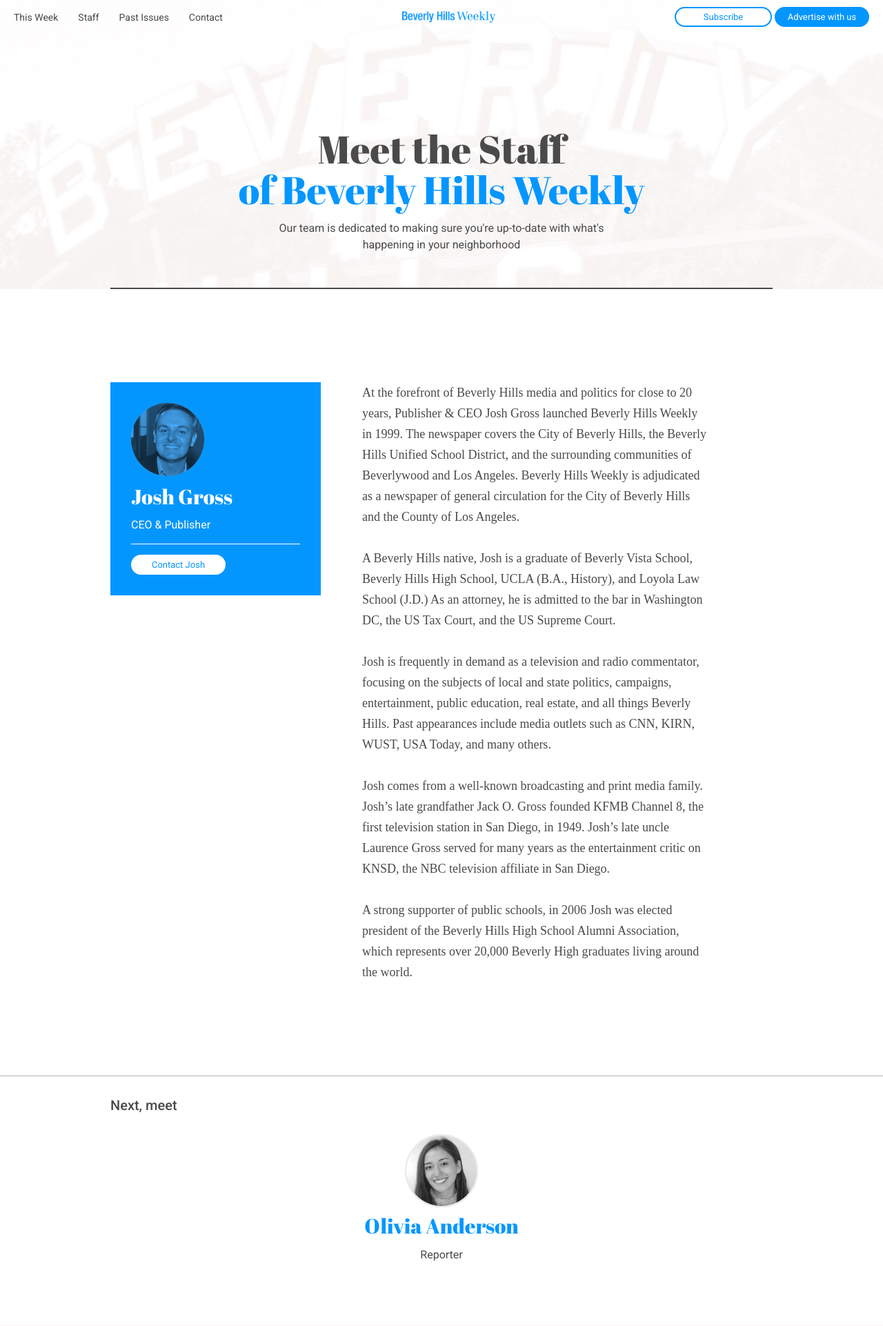
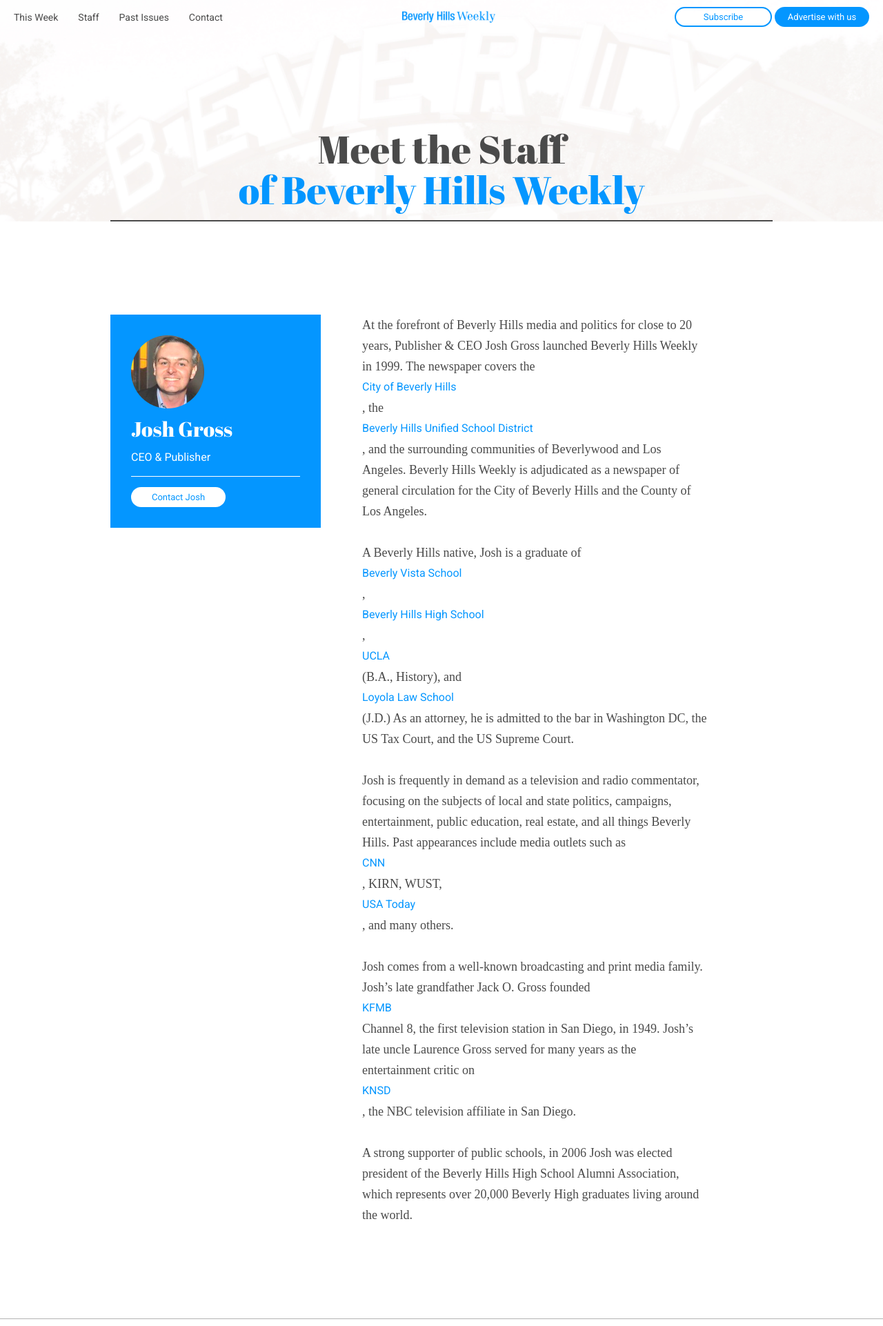
Before and after one commit to kentuckyGentleman/BHWeekly.github.io, a PHP site: page /joshgross.php in a window 1280 px wide. Shown: the top 1922 px of the page at 69% size. Run offline with PHP 8.4, Linux system fonts and the light colour scheme; some libraries are stand-ins or nearby versions; some web fonts are replaced.

Commit message:
Body copy link styles set, links added to Josh Gross's page, all Subheaders removed from top of page, current link style set for homepage

```diff
--- a/advertise.php
+++ b/advertise.php
@@ -9,9 +9,6 @@
 				<img src="img/logo/bhWeekly_horizontal.png">
 			</div>
 			<h1>Reach thousands of people<br><span class="sectionHeaderBlue">every week.</span></h1>
-			<h3>
-				Since 1999, businesses throughout Los Angeles have turned to Beverly Hills Weekly to reach new customers.
-			</h3>
 			<div class="hrHeavy"></div>
 		</div>
 	</div>
--- a/contact.php
+++ b/contact.php
@@ -9,9 +9,6 @@
 				<img src="img/logo/bhWeekly_horizontal.png">
 			</div>
 			<h1 class="contactHeadline">Contact us,<br><span class="sectionHeaderBlue">tips and feedback</span></h1>
-			<!-- <h3>
-				Tell us what’s on your mind and what’s going on in your neighborhood.
-			</h3> -->
 			<div class="hrHeavy"></div>
 		</div>
 	</div>
--- a/index.php
+++ b/index.php
@@ -20,7 +20,7 @@
 	<div class="navItems">
 	   	<div class="navItemsHolder">
 	   		<ul>
-	   	      <li><a class='navLinkOverlay' href="index.php">This Week</a></li>
+	   	      <li><a class='navLinkOverlay linkCurrent' href="index.php">This Week</a></li>
 	   	      <li><a class='navLinkOverlay' href="staff.php">Staff</a></li>
 	   	      <li><a class='navLinkOverlay' href="pastissues.php">Past Issues</a></li>
 	   	      <li><a class='navLinkOverlay' href="contact.php">Contact</a></li>
--- a/joshgross.php
+++ b/joshgross.php
@@ -9,9 +9,6 @@
 				<img src="img/logo/bhWeekly_horizontal.png">
 			</div>
 			<h1>Meet the Staff<br><span class="sectionHeaderBlue">of Beverly Hills Weekly</span></h1>
-			<h3>
-				Our team is dedicated to making sure you're up-to-date with what's happening in your neighborhood
-			</h3>
 			<div class="hrHeavy"></div>
 		</div>
 	</div>
@@ -20,22 +17,22 @@
 <div class="container">
 	<div class="indStaffContainer group">
 		<div class="indStaffHeader">
-			<img class="staffPortrait" src="img/staff/grossPortrait.png">
+			<img class="staffPortrait" src="img/staff/grossPortrait_color.png">
 			<h1>Josh Gross</h1>
-			<h3>CEO & Publisher</h3>
+			<h3>CEO &amp; Publisher</h3>
 			<div class="hrLight"></div>
 			<a class="button buttonStaffInd" href="mailto:josh@bhweekly.com">Contact Josh</a>
 		</div>
 
 		<div class="staffBio">
 			<p>
-				At the forefront of Beverly Hills media and politics for close to 20 years, Publisher & CEO Josh Gross launched Beverly Hills Weekly in 1999.  The newspaper covers the City of Beverly Hills, the Beverly Hills Unified School District, and the surrounding communities of Beverlywood and Los Angeles.  Beverly Hills Weekly is adjudicated as a newspaper of general circulation for the City of Beverly Hills and the County of Los Angeles.
+				At the forefront of Beverly Hills media and politics for close to 20 years, Publisher &amp; CEO Josh Gross launched Beverly Hills Weekly in 1999.  The newspaper covers the <a class="textLink" href="http://www.beverlyhills.org/" target="_blank">City of Beverly Hills</a>, the <a class="textLink" href="http://www.bhusd.org/" target="_blank">Beverly Hills Unified School District</a>, and the surrounding communities of Beverlywood and Los Angeles.  Beverly Hills Weekly is adjudicated as a newspaper of general circulation for the City of Beverly Hills and the County of Los Angeles.
 				<br><br>
-				A Beverly Hills native, Josh is a graduate of Beverly Vista School, Beverly Hills High School, UCLA (B.A., History), and Loyola Law School (J.D.)  As an attorney, he is admitted to the bar in Washington DC, the US Tax Court, and the US Supreme Court.
+				A Beverly Hills native, Josh is a graduate of <a class="textLink" href="http://bv.bhusd.org/" target="_blank">Beverly Vista School</a>, <a class="textLink" href="http://bhhs.bhusd.org/" target="_blank">Beverly Hills High School</a>, <a class="textLink" href="http://www.ucla.edu/" target="_blank">UCLA</a> (B.A., History), and <a class="textLink" href="http://www.lls.edu/" target="_blank">Loyola Law School</a> (J.D.)  As an attorney, he is admitted to the bar in Washington DC, the US Tax Court, and the US Supreme Court.
 				<br><br>
-				Josh is frequently in demand as a television and radio commentator, focusing on the subjects of local and state politics, campaigns, entertainment, public education, real estate, and all things Beverly Hills.  Past appearances include media outlets such as CNN, KIRN, WUST, USA Today, and many others.
+				Josh is frequently in demand as a television and radio commentator, focusing on the subjects of local and state politics, campaigns, entertainment, public education, real estate, and all things Beverly Hills.  Past appearances include media outlets such as <a class="textLink" href="http://www.cnn.com/" target="_blank">CNN</a>, KIRN, WUST, <a class="textLink" href="https://www.usatoday.com/" target="_blank">USA Today</a>, and many others.
 				<br><br>
-				Josh comes from a well-known broadcasting and print media family.  Josh’s late grandfather Jack O. Gross founded KFMB Channel 8, the first television station in San Diego, in 1949.  Josh’s late uncle Laurence Gross served for many years as the entertainment critic on KNSD, the NBC television affiliate in San Diego.
+				Josh comes from a well-known broadcasting and print media family.  Josh’s late grandfather Jack O. Gross founded <a class="textLink" href="http://www.cbs8.com/" target="_blank">KFMB</a> Channel 8, the first television station in San Diego, in 1949.  Josh’s late uncle Laurence Gross served for many years as the entertainment critic on <a class="textLink" href="http://www.nbcsandiego.com/" target="_blank">KNSD</a>, the NBC television affiliate in San Diego.
 				<br><br>
 				A strong supporter of public schools, in 2006 Josh was elected president of the Beverly Hills High School Alumni Association, which represents over 20,000 Beverly High graduates living around the world.
 			</p>
@@ -43,7 +40,7 @@
 	</div>
 </div>
 
-<a href="stevenherbert.php" class="meetNext">
+<a href="oliviaanderson.php" class="meetNext">
 	<div class="container">
 		<h2>Next, meet</h2>
 			<div class="meetNextPerson">
--- a/pastissues.php
+++ b/pastissues.php
@@ -11,10 +11,6 @@
 				<img src="img/logo/bhWeekly_horizontal.png">
 			</div>
 			<h1>Read Past Issues of <span class="sectionHeaderBlue">Beverly Hills Weekly</span></h1>
-			<h3>
-				We’ve covered everything Beverly Hills since 1999.
-Relive important moments or get your dose of nostalgia.
-			</h3>
 			<div class="hrHeavy"></div>
 		</div>
 	</div>
--- a/staff.php
+++ b/staff.php
@@ -9,9 +9,6 @@
 				<img src="img/logo/bhWeekly_horizontal.png">
 			</div>
 			<h1>Meet the Staff of<br><span class="sectionHeaderBlue">Beverly Hills Weekly</span></h1>
-			<h3>
-				Our team is dedicated to making sure you're up-to-date with what's happening in your neighborhood.
-			</h3>
 			<div class="hrHeavy"></div>
 		</div>
 	</div>
@@ -19,10 +16,9 @@
 
 <div class="container">
 	<div class="staffMembers">
-		<!-- <h2 class="staffHeader">Your Neighborhood Team</h2> -->
 		<div class="staffInd">
 			<img class="staffPortrait" src="img/staff/grossPortrait_bw.png">
-			<h2>CEO & Publisher</h2>
+			<h2>CEO &amp; Publisher</h2>
 			<h3>Josh Gross</h3>
 			<div class="hrHeavy"></div>
 			<p>
```
Also changed, not shown: Style/_baseStyles.scss (+3 -12 lines), Style/_buttons.scss (+20 -0 lines), oliviaanderson.php (+2 -5 lines), stevenherbert.php (+2 -5 lines).
